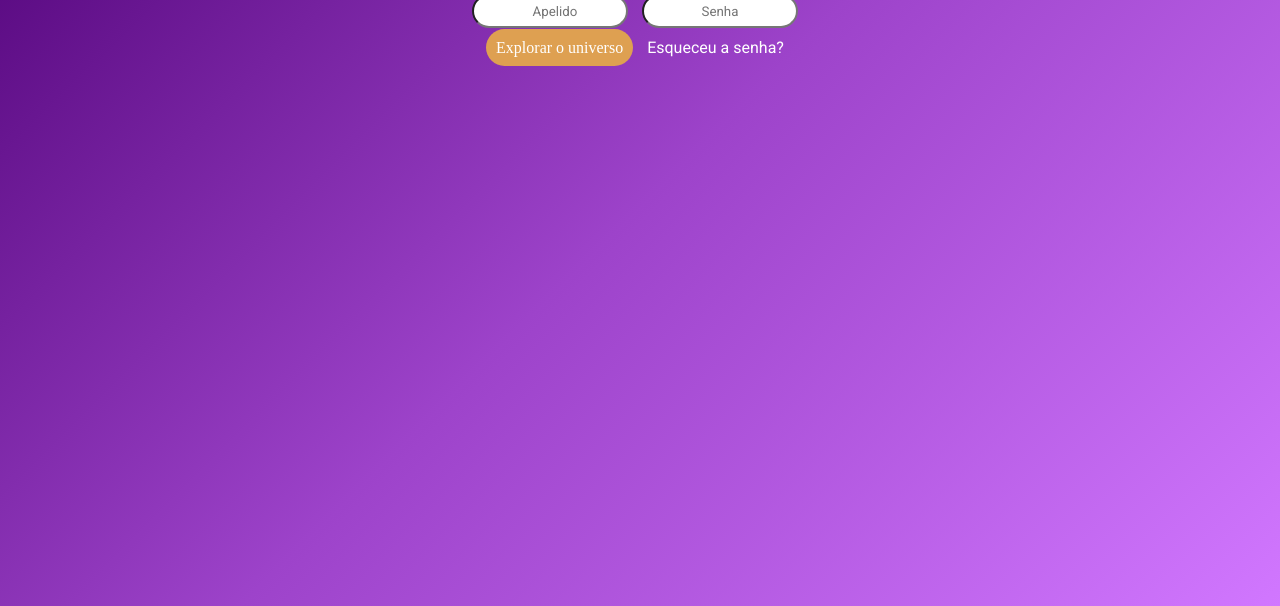
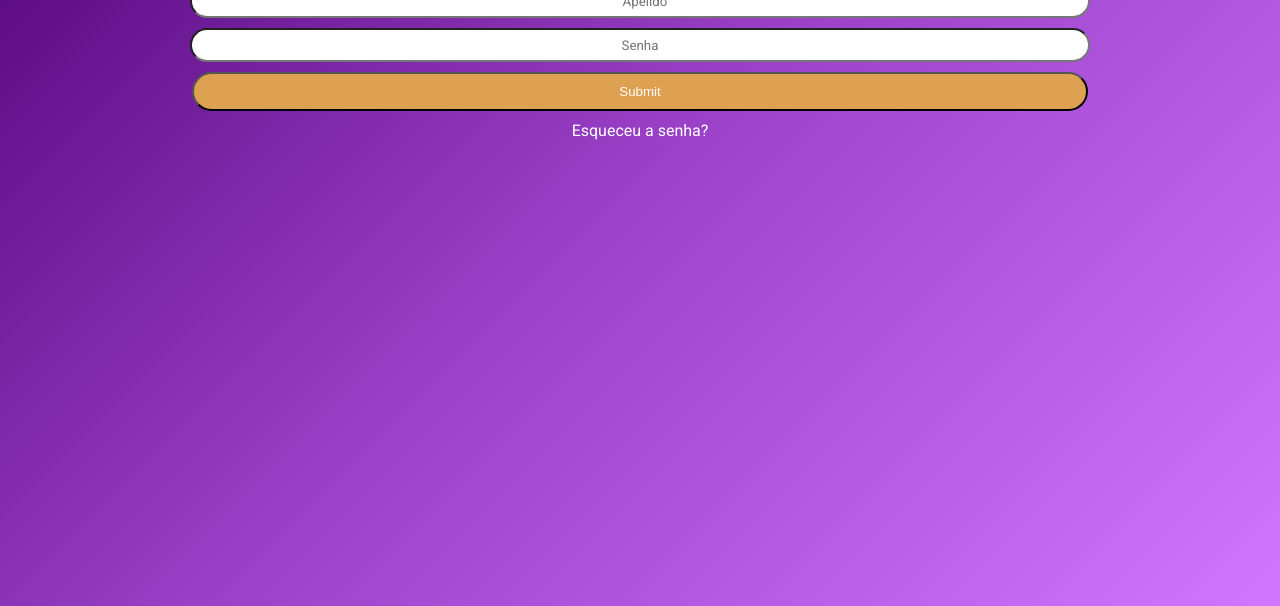
Before and after one commit to alefdavialves/quizucb, a plain HTML site: page index.html in a window 1280 px wide. Shown: the part 194-800 px from the top of the page. Drawn offline with Linux system fonts and the light colour scheme.

Commit message:
mudanças

```diff
--- a/index.html
+++ b/index.html
@@ -23,10 +23,9 @@
     <input type="email" placeholder="   Apelido" id="iapelido" required maxlength="10">
     <input type="password" required name="senha" id="isenha" minlength="8" placeholder="Senha">
 
-
+    <input type="submit" id="botao" placeholder="Explorar o universo" onclick="window.location.href='pag02.html';">
     </form>
 
-    <a href="pag02.html" id="botao">Explorar o universo</a>
 
     <a href="" id="esqueceu">Esqueceu a senha?</a>
 
--- a/style.css
+++ b/style.css
@@ -15,9 +15,11 @@
 
 
 main {
+
     height: 100vh;
     width: 100vw;
     background-image: linear-gradient( 135deg, #4e0075, #9d43ca, #d177ff );
+
 }
 
 h1 {
@@ -28,9 +30,8 @@ font-family: Luckiest Guy;
     color: #32c0c1;
     text-shadow: #32c1c183 5px 2px 2px;
 
+}
 
-
-}
 h2 {
 
     text-align: center;
@@ -49,7 +50,7 @@ border-radius: 20px;
     text-align: center;
     font-family: Roboto;
     box-shadow: none;
-
+    width: 70vw;
 
 
 }
@@ -63,6 +64,7 @@ form > input#isenha{
     font-family: Roboto;
     box-shadow: none;
     margin: 10px;
+    width: 70vw;
 
 }
 
@@ -71,16 +73,17 @@ text-align: center;
 
 }
 
-a#botao {
+input#botao {
 
     text-align: center;
     padding: 10px;
-width: 80vw;
+    width: 70vw;
     background-color: #dea051;
     text-decoration: none;
     color: white;
     border-radius: 20px;
-margin-bottom: 20px;
+    margin-bottom: 10px;
+
 }
 
 #esqueceu {
```
Also changed, not shown: pag02.html (added, +11 -0 lines). Lines whose indentation alone changed are shown as unchanged.
